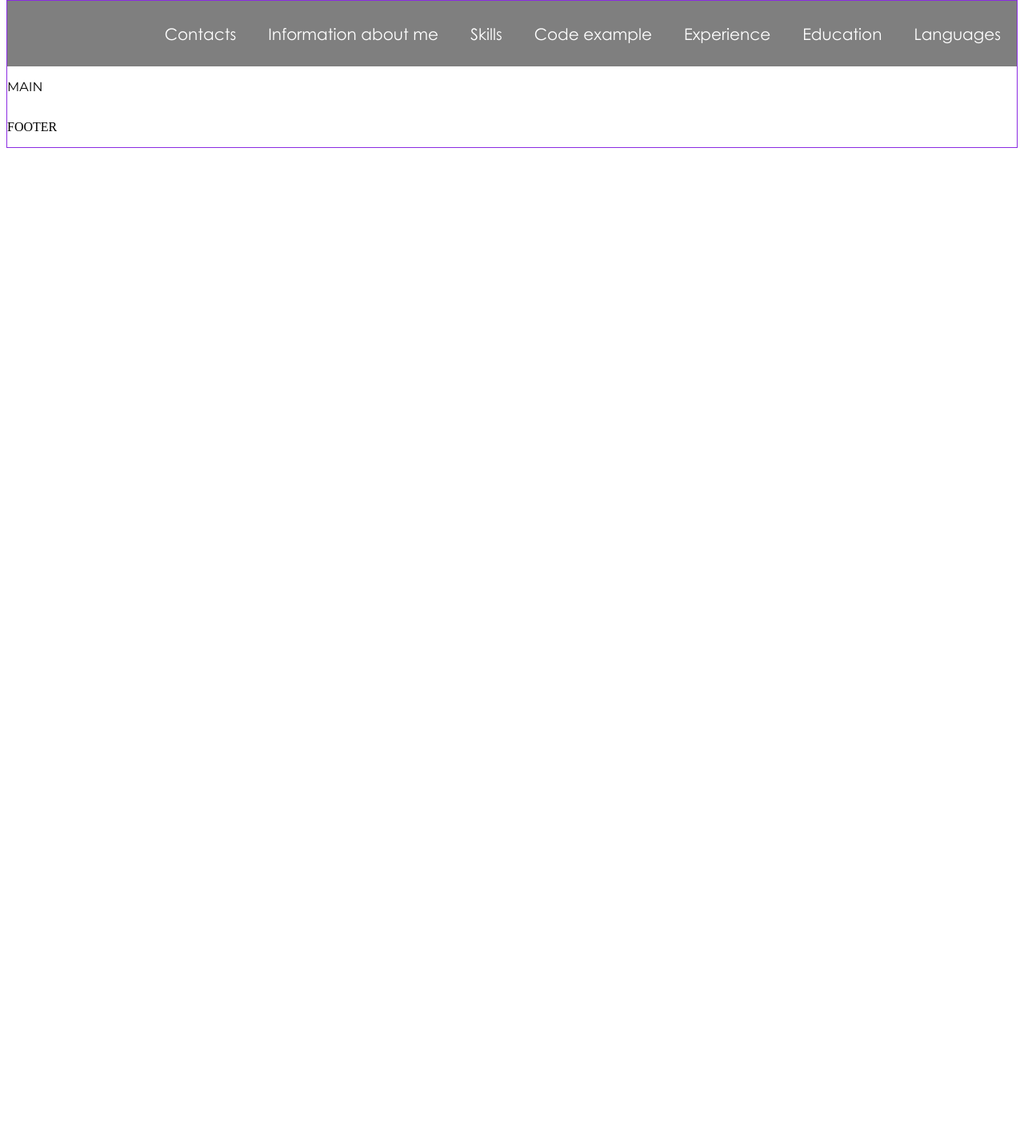
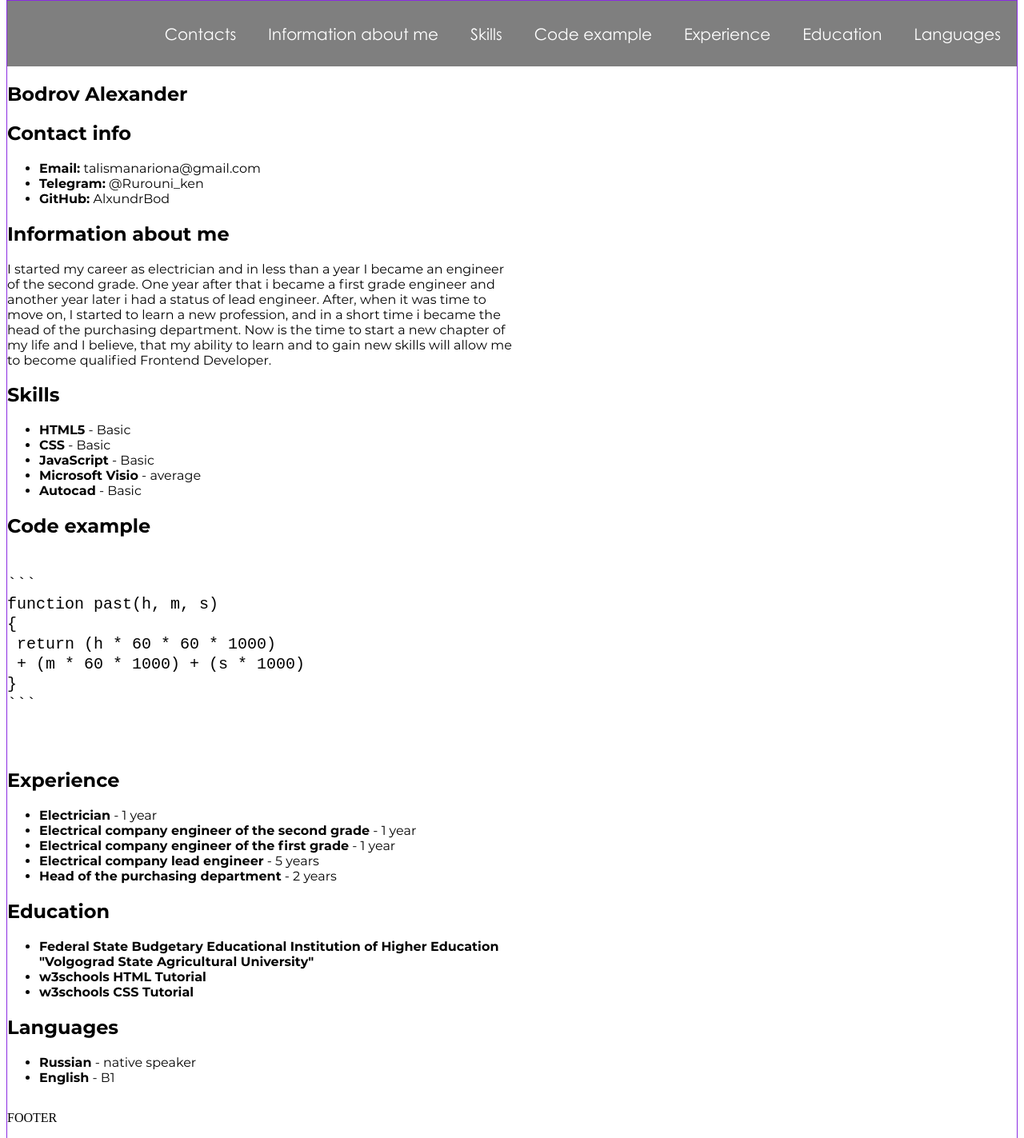
Before and after one commit to AlxundrBod/FirstTry, a plain HTML site: page index.html in a window 1280 px wide. Shown: the part 8-1431 px from the top of the page at 80% size. Before the commit the page ends 800 px from the top, so only its background shows below. Drawn offline with Linux system fonts and the light colour scheme.

Commit message:
feat: add sections

````diff
--- a/index.html
+++ b/index.html
@@ -29,9 +29,83 @@
         </div>
     </header>
 
-    <main class="main">
+    <main class="main main-container">
         <div class="container">
-            <p>MAIN</p>
+            <section class="section" id="profile">
+                <h1 class="section-title">Bodrov Alexander</h1>
+            </section>
+            <section class="section" id="contacts">
+                <h2 class="section-title">Contact info</h2>
+                <ul>
+                    <li><span style="font-weight: bold;">Email:</span> talismanariona@gmail.com</li>
+                    <li><span style="font-weight: bold;">Telegram:</span> @Rurouni_ken</li>
+                    <li><span style="font-weight: bold;">GitHub:</span> AlxundrBod</li>
+                </ul>
+            </section>
+            <section class="section" id="aboutMe">
+                <h2 class="section-title">Information about me</h2>
+                <p>
+                    I started my career as electrician and in less than a year I became an engineer of the second grade.
+                    One year after that i became a first grade engineer and another year later i had a status of lead
+                    engineer.
+                    After, when it was time to move on, I started to learn a new profession, and in a short time i
+                    became the head of the purchasing department.
+                    Now is the time to start a new chapter of my life and I believe, that my ability to learn and to
+                    gain new skills will allow me to become qualified Frontend Developer.
+                </p>
+            </section>
+            <section class="section" id="skills">
+                <h2 class="section-title">Skills</h2>
+                <ul>
+                    <li><span style="font-weight: bold;">HTML5</span> - Basic</li>
+                    <li><span style="font-weight: bold;">CSS</span> - Basic</li>
+                    <li><span style="font-weight: bold;">JavaScript</span> - Basic</li>
+                    <li><span style="font-weight: bold;">Microsoft Visio</span> - average</li>
+                    <li><span style="font-weight: bold;">Autocad</span> - Basic</li>
+                </ul>
+            </section>
+            <section class="section" id="code">
+                <h2 class="section-title">Code example</h2>
+                <pre class="pre">
+                    <code>
+```
+function past(h, m, s)
+{
+ return (h * 60 * 60 * 1000)
+ + (m * 60 * 1000) + (s * 1000)
+}
+```
+                    </code>
+                </pre>
+            </section>
+            <section class="section" id="experience">
+                <h2 class="section-title">Experience</h2>
+                <ul>
+                    <li><span style="font-weight: bold;">Electrician</span> - 1 year</li>
+                    <li><span style="font-weight: bold;">Electrical company engineer of the second grade</span> - 1 year
+                    </li>
+                    <li><span style="font-weight: bold;">Electrical company engineer of the first grade</span> - 1 year
+                    </li>
+                    <li><span style="font-weight: bold;">Electrical company lead engineer</span> - 5 years</li>
+                    <li><span style="font-weight: bold;">Head of the purchasing department</span> - 2 years</li>
+                </ul>
+            </section>
+            <section class="section" id="education">
+                <h2 class="section-title">Education</h2>
+                <ul>
+                    <li style="font-weight: bold;">Federal State Budgetary Educational Institution of Higher Education
+                        "Volgograd State Agricultural University"</li>
+                    <li style="font-weight: bold;">w3schools HTML Tutorial</li>
+                    <li style="font-weight: bold;">w3schools CSS Tutorial</li>
+                </ul>
+            </section>
+            <section class="section" id="languages">
+                <h2 class="section-title">Languages</h2>
+                <ul>
+                    <li><span style="font-weight: bold;">Russian</span> - native speaker</li>
+                    <li><span style="font-weight: bold;">English</span> - В1</li>
+                </ul>
+            </section>
         </div>
 
     </main>
--- a/style.css
+++ b/style.css
@@ -92,3 +92,19 @@ footer {}
     box-shadow: 0px 3px 0px 0px white;
     transition: 1s;
 }
+
+.pre {
+    font-family: Montserrat, sans-serif;
+    font-size: 20px;
+    padding: 0;
+    margin: 0;
+}
+
+.main-container {
+    display: flex;
+    flex-wrap: wrap;
+}
+
+.section {
+    width: 50%;
+}
````
Also changed, not shown: 1 other file.
